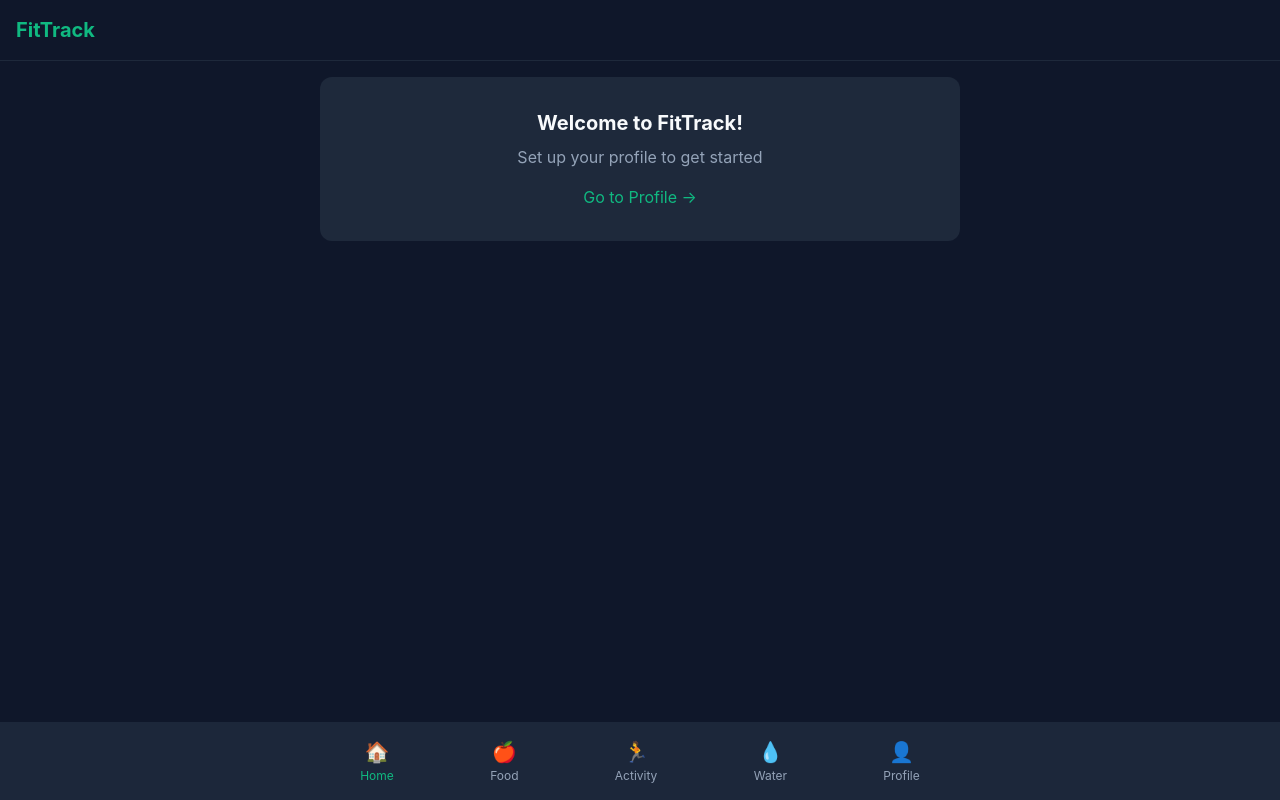
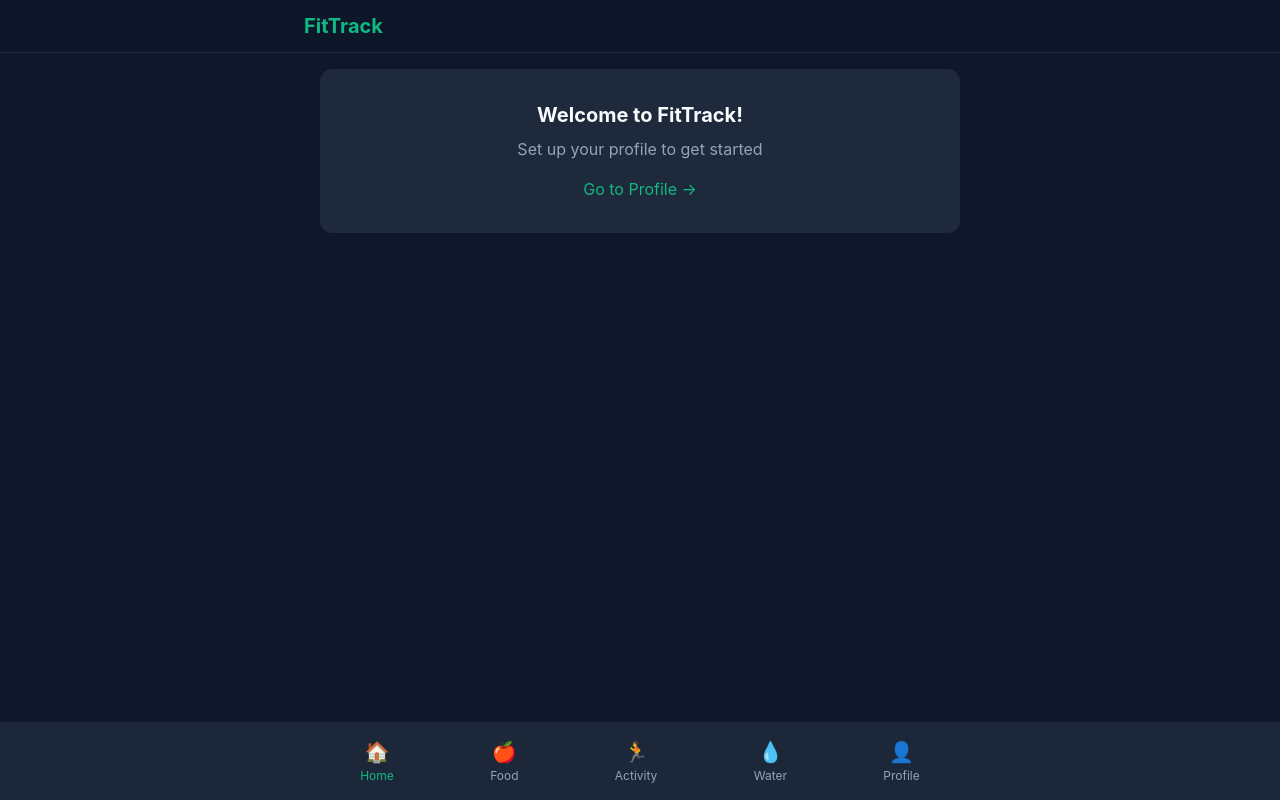
Before and after one commit to KrishnenduMahapatra/fittrack, a React (Vite) app: page / in a window 1280 px wide. Built offline with nearby package versions, Linux system fonts and the light colour scheme.

Commit message:
feat: complete fittrack app - all features implemented

```diff
--- a/src/App.tsx
+++ b/src/App.tsx
@@ -1,19 +1,18 @@
-import TabNavigation from './components/layout/TabNavigation'
-import Dashboard from './pages/Dashboard'
-import Food from './pages/Food'
-import Activity from './pages/Activity'
-import Water from './pages/Water'
-import Profile from './pages/Profile'
-import { useState } from 'react'
+import { useState } from 'react';
+import Header from './components/layout/Header';
+import TabNavigation from './components/layout/TabNavigation';
+import Dashboard from './pages/Dashboard';
+import Food from './pages/Food';
+import Activity from './pages/Activity';
+import Water from './pages/Water';
+import Profile from './pages/Profile';
 
 export default function App() {
-  const [activeTab, setActiveTab] = useState('dashboard')
+  const [activeTab, setActiveTab] = useState('dashboard');
 
   return (
-    <div className="min-h-screen bg-background">
-      <header className="p-4 border-b border-surface">
-        <h1 className="text-xl font-bold text-primary">FitTrack</h1>
-      </header>
+    <div className="min-h-screen bg-background pb-20">
+      <Header />
       <main className="p-4 max-w-2xl mx-auto">
         {activeTab === 'dashboard' && <Dashboard />}
         {activeTab === 'food' && <Food />}
@@ -23,5 +22,5 @@ export default function App() {
       </main>
       <TabNavigation activeTab={activeTab} onTabChange={setActiveTab} />
     </div>
-  )
+  );
 }
--- a/src/components/food/FoodPicker.tsx
+++ b/src/components/food/FoodPicker.tsx
@@ -80,7 +80,7 @@ export default function FoodPicker({ isOpen, onClose, onAdd }: FoodPickerProps)
         <Select
           label="Meal"
           value={meal}
-          onChange={e => setMeal(e.target.value as typeof mealOptions[0]['value'])}
+          onChange={e => setMeal(e.target.value as 'breakfast' | 'lunch' | 'dinner' | 'snack')}
           options={mealOptions}
         />
 
```
